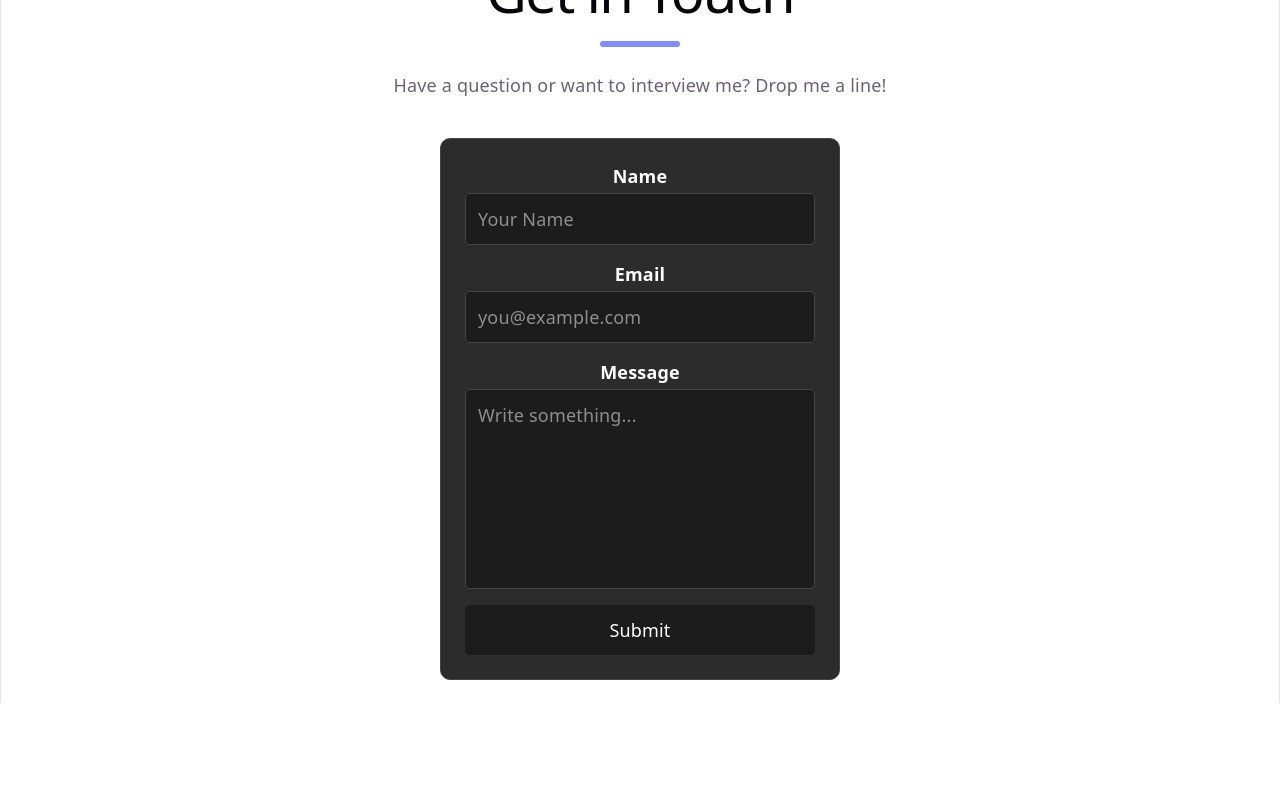
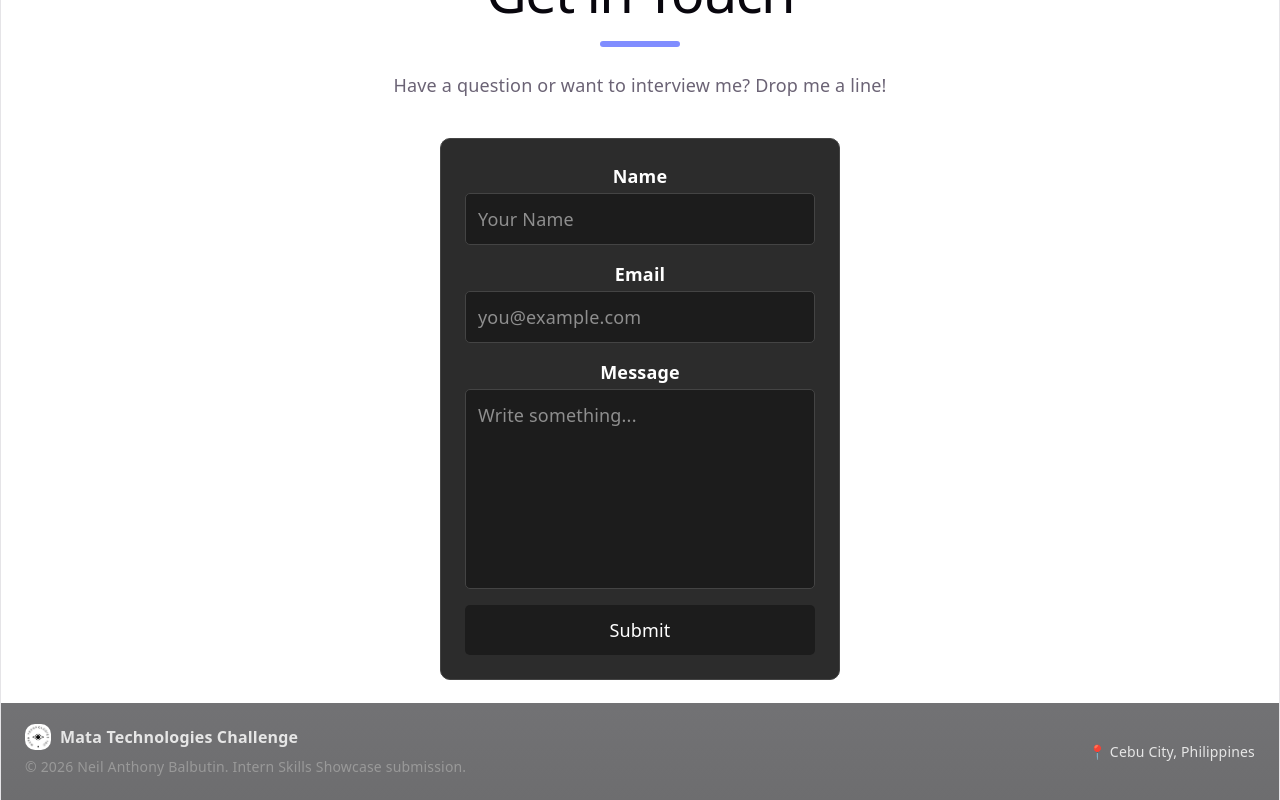
Before and after one commit to zzzeit/my-portfolio, a React (Vite) app: page / in a window 1280 px wide. Shown: the part 2524-3324 px from the top of the page. Before the commit the page ends 3227 px from the top, so only its background shows below. Built offline with nearby package versions, Linux system fonts and the light colour scheme; no server answers.

Commit message:
Add Footer component

```diff
--- a/src/App.jsx
+++ b/src/App.jsx
@@ -7,6 +7,7 @@ import Home from './components/Home'
 import Projects from './components/Projects'
 import Repositories from './components/Repositories'
 import Contact from './components/Contact'
+import Footer from './components/Footer'
 import WhiteCircle from './assets/white-circle.png'
 
 function App() {
@@ -18,6 +19,7 @@ function App() {
 			<Projects />
 			<Repositories />
 			<Contact />
+			<Footer />
 		</>
 	)
 }
--- /dev/null
+++ b/src/components/Footer.css
@@ -0,0 +1,49 @@
+.my-footer {
+	display: flex;
+	justify-content: space-between;
+	align-items: center;
+	gap: 16px;
+	padding: 20px 24px;
+	background: linear-gradient(180deg, rgba(20,20,24,0.6), rgba(12,12,15,0.6));
+	border-top: 1px solid rgba(255,255,255,0.04);
+	color: #e6e6e6;
+	width: 100%;
+	box-sizing: border-box;
+	margin: 0;
+}
+
+.footer-left {
+	display: flex;
+	align-items: center;
+	gap: 12px;
+}
+
+.footer-logo {
+	width: 26px;
+	height: 26px;
+	object-fit: contain;
+	border-radius: 10px;
+}
+
+.footer-company {
+	display: flex;
+	flex-direction: column;
+	gap: 4px;
+}
+
+.company-name {
+	text-align: left;
+	font-weight: 700;
+	font-size: 16px;
+}
+
+.footer-right {
+	display: flex;
+	align-items: center;
+	font-size: 14px;
+}
+
+.copyright {
+	font-size: 14px;
+	color: #999;
+}
--- /dev/null
+++ b/src/components/Footer.jsx
@@ -0,0 +1,24 @@
+import './Footer.css'
+import LogoPlaceholder from '../assets/mata-technologies.jpg'
+
+function Footer() {
+    return (
+        <footer className="my-footer">
+            <div className="footer-left">
+                <div className="footer-company">
+                    <div className="flex gap-2">
+                        <img className="footer-logo" src={LogoPlaceholder} alt="Mata Technologies logo" />
+                        <div className="company-name">Mata Technologies Challenge</div>
+                    </div>
+                    <div className="copyright">© 2026 Neil Anthony Balbutin. Intern Skills Showcase submission.</div>
+                </div>
+            </div>
+
+            <div className="footer-right">
+                <div className="footer-location">📍 Cebu City, Philippines</div>
+            </div>
+        </footer>
+    )
+}
+
+export default Footer
```
Also changed, not shown: src/assets/mata-technologies.jpg (added).
